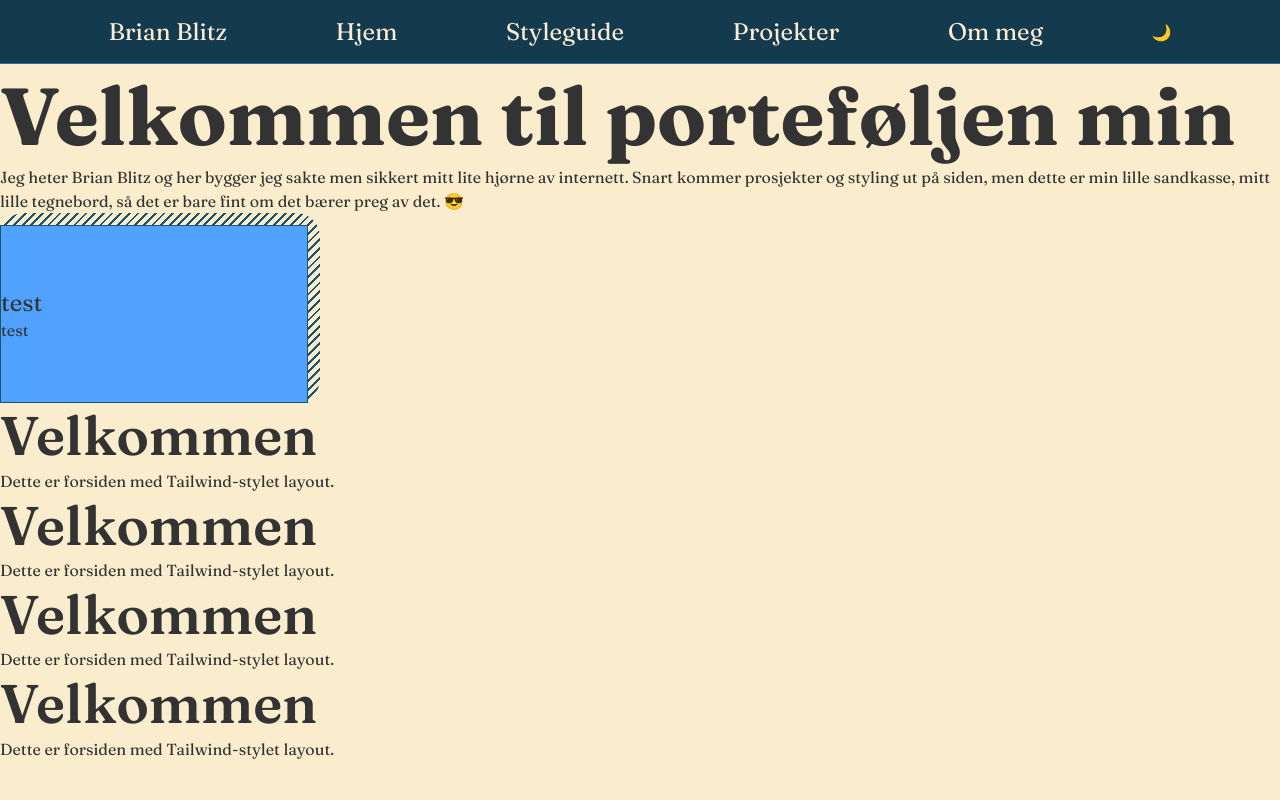
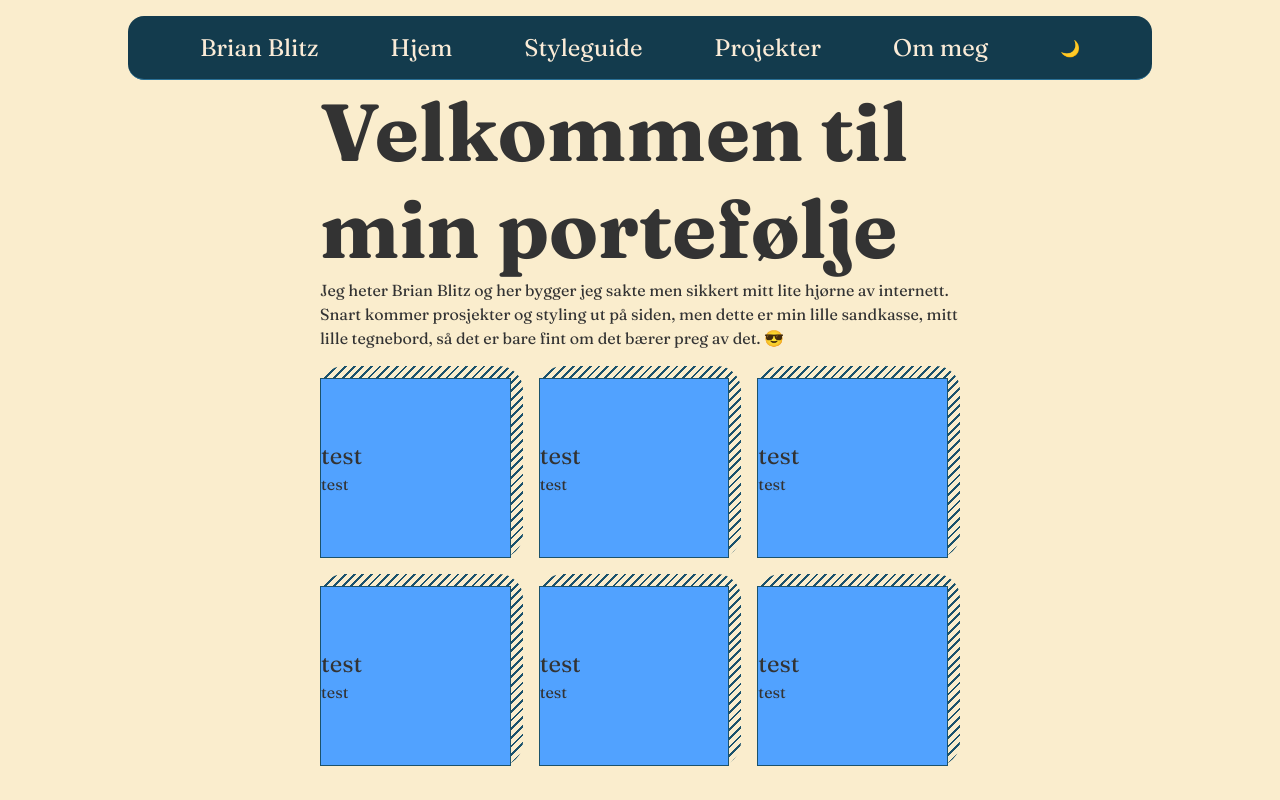
Before and after one commit to solreven/anarcho, a Next.js app: page / in a window 1280 px wide. Built offline with nearby package versions, Linux system fonts and the light colour scheme.

Commit message:
Slowly gave up on Tailwind at this point and started overwriting it with in-line CSS.

```diff
--- a/app/components/Card/Card.tsx
+++ b/app/components/Card/Card.tsx
@@ -14,7 +14,7 @@
 export default function Card({ title, image, description }: card_content) {
   return (
     // Container for the card and its shadow.
-    <div className="flex flex-col w-1/4 h-1/3">
+    <div className="flex flex-col w-full h-full">
       {/* The card shadow */}
       <div className="pr-3 pt-3 flex flex-col align-left justify-end rounded-3xl bg-[repeating-linear-gradient(135deg,var(--color-primary,red)_-1px,var(--color-primary,red)_1px,transparent_1px,transparent_.32em)] w-full h-full">
         {/* The actual card */}
--- a/app/components/Nav/Nav.tsx
+++ b/app/components/Nav/Nav.tsx
@@ -9,7 +9,14 @@
 
 export default function Nav() {
   return (
-    <nav className="flex w-full justify-evenly items-center bg-nav-bg text-nav-fg border-b border-nav-border transition-colors h-16 lg:py-2">
+    <nav
+      className="flex justify-evenly items-center bg-nav-bg text-nav-fg border-b border-nav-border transition-colors h-16"
+      style={{
+        width: "80vw",
+        margin: "1rem auto 0 auto",
+        borderRadius: "1rem",
+      }}
+    >
       <h4 className="font-bold">Brian Blitz</h4>
       <Link href="/">
         <h4>Hjem</h4>
--- a/app/components/PageLayout.tsx
+++ b/app/components/PageLayout.tsx
@@ -7,8 +7,10 @@
 export default function PageLayout({ children }: PageLayoutProps) {
   return (
     <div className="h-screen flex flex-col items-center gap-1">
-      <Nav />
-      <main>{children}</main>
+      <div className="w-full" style={{ height: "10vh" }}>
+        <Nav />
+      </div>
+      <main style={{ height: "90vh", width: "80vh" }}>{children}</main>
     </div>
   );
 }
--- a/app/page.tsx
+++ b/app/page.tsx
@@ -4,10 +4,8 @@
 export default function Home() {
   return (
     <PageLayout>
-      <div>
-        <h1 className="text-2xl font-semibold">
-          Velkommen til porteføljen min
-        </h1>
+      <div className="flex flex-col justify-center align-center">
+        <h1>Velkommen til min portefølje</h1>
         <p>
           Jeg heter Brian Blitz og her bygger jeg sakte men sikkert mitt lite
           hjørne av internett. Snart kommer prosjekter og styling ut på siden,
@@ -15,22 +13,17 @@
           fint om det bærer preg av det. 😎
         </p>
       </div>
-      <Card title="test" description="test" />
-      <div>
-        <h2 className="text-xl font-semibold">Velkommen</h2>
-        <p>Dette er forsiden med Tailwind-stylet layout.</p>
-      </div>
-      <div>
-        <h2 className="text-xl font-semibold">Velkommen</h2>
-        <p>Dette er forsiden med Tailwind-stylet layout.</p>
-      </div>
-      <div>
-        <h2 className="text-xl font-semibold">Velkommen</h2>
-        <p>Dette er forsiden med Tailwind-stylet layout.</p>
-      </div>
-      <div>
-        <h2 className="text-xl font-semibold">Velkommen</h2>
-        <p>Dette er forsiden med Tailwind-stylet layout.</p>
+      {/* Next up is to make a function that populates this with cards drawing their contents from a database */}
+      <div
+        className="grid grid-cols-3 grid-rows-2 gap-4 w-full"
+        style={{ height: "50vh", marginTop: "1rem" }}
+      >
+        <Card title="test" description="test" />
+        <Card title="test" description="test" />
+        <Card title="test" description="test" />
+        <Card title="test" description="test" />
+        <Card title="test" description="test" />
+        <Card title="test" description="test" />
       </div>
     </PageLayout>
   );
```
Also changed, not shown: 1 other file (tests, documents, lock files or other folders).
